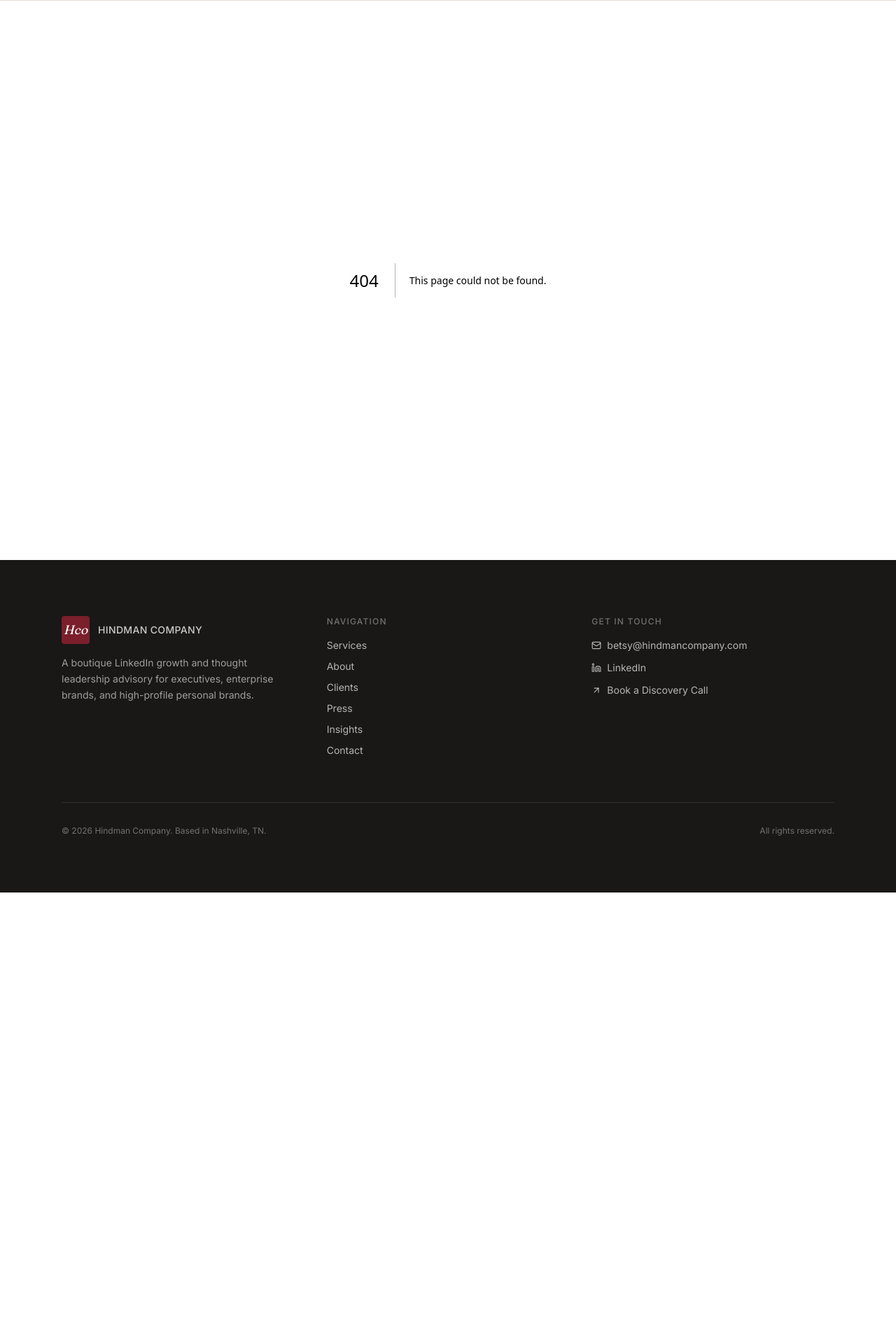
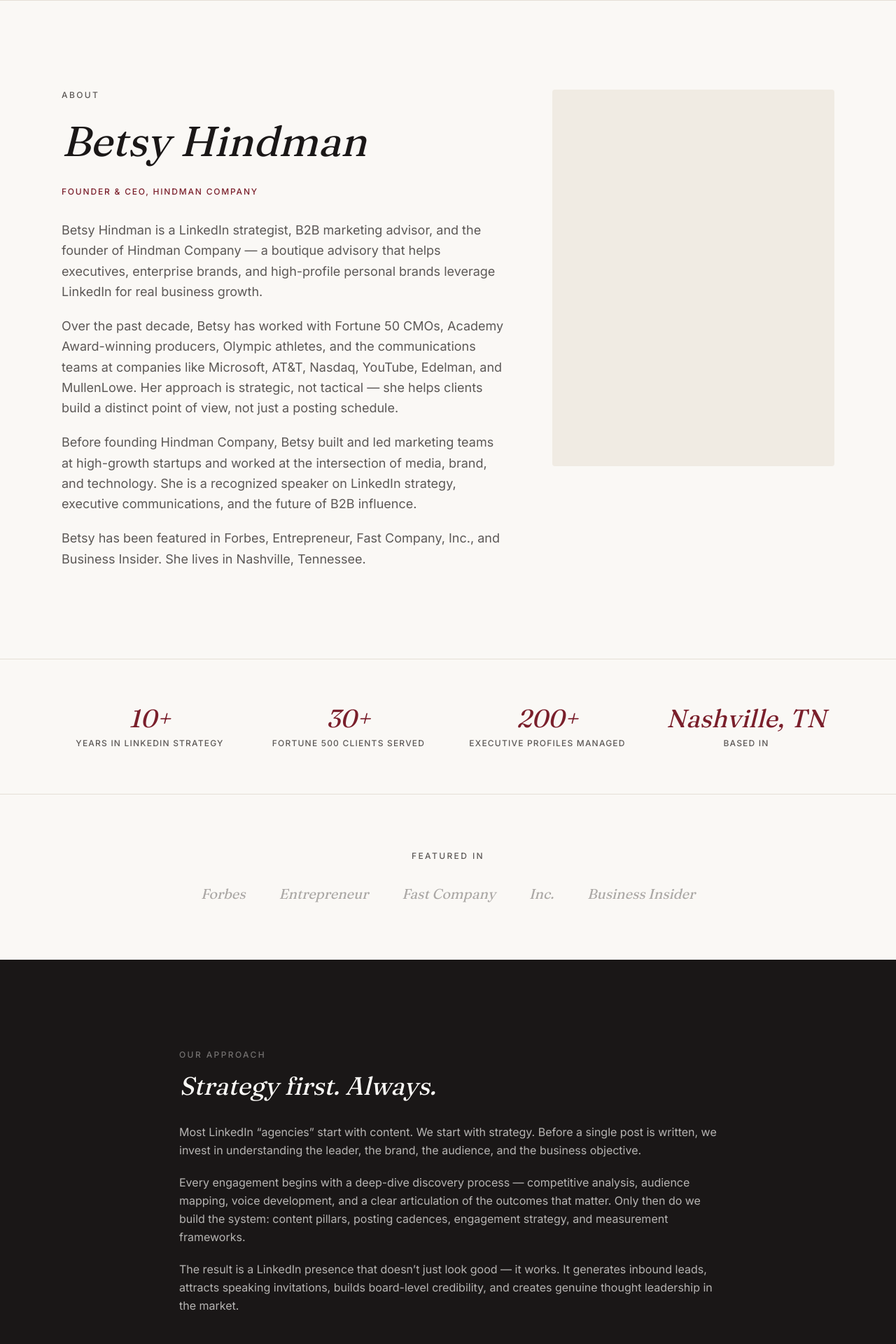
Before and after one commit to walterh1996/HindmanCo, a Next.js app: page /about in a window 1280 px wide. Before the commit this address had no page. Shown: the part 80-2000 px from the top of the page at 70% size. Before the commit the page ends 1355 px from the top, so only its background shows below. Built offline with nearby package versions, Linux system fonts and the light colour scheme.

Commit message:
auto-backup: 2026-05-15 21:27:17

```diff
--- /dev/null
+++ b/src/app/about/page.tsx
@@ -0,0 +1,212 @@
+import { FadeIn } from "@/components/fade-in";
+import { ArrowRight } from "lucide-react";
+import type { Metadata } from "next";
+
+export const metadata: Metadata = {
+  title: "About",
+  description:
+    "Meet Betsy Hindman — founder of Hindman Company, a boutique LinkedIn growth advisory trusted by Fortune 50 executives, global brands, and high-profile personal brands.",
+};
+
+const credentials = [
+  {
+    label: "Years in LinkedIn Strategy",
+    value: "10+",
+  },
+  {
+    label: "Fortune 500 Clients Served",
+    value: "30+",
+  },
+  {
+    label: "Executive Profiles Managed",
+    value: "200+",
+  },
+  {
+    label: "Based In",
+    value: "Nashville, TN",
+  },
+];
+
+const pressLogos = [
+  "Forbes",
+  "Entrepreneur",
+  "Fast Company",
+  "Inc.",
+  "Business Insider",
+];
+
+export default function AboutPage() {
+  return (
+    <>
+      {/* Hero */}
+      <section className="py-24 md:py-32">
+        <div className="container-narrow">
+          <div className="grid grid-cols-1 lg:grid-cols-5 gap-16 items-start">
+            <div className="lg:col-span-3">
+              <FadeIn>
+                <p className="text-xs font-medium tracking-[0.2em] uppercase text-text-secondary mb-6">
+                  About
+                </p>
+              </FadeIn>
+              <FadeIn delay={0.1}>
+                <h1 className="font-serif italic text-4xl md:text-5xl lg:text-6xl leading-[1.1] text-foreground mb-8">
+                  Betsy Hindman
+                </h1>
+              </FadeIn>
+              <FadeIn delay={0.15}>
+                <p className="text-xs font-medium tracking-[0.15em] uppercase text-brand mb-8">
+                  Founder &amp; CEO, Hindman Company
+                </p>
+              </FadeIn>
+              <FadeIn delay={0.2}>
+                <div className="space-y-5 text-text-secondary leading-relaxed text-lg">
+                  <p>
+                    Betsy Hindman is a LinkedIn strategist, B2B marketing
+                    advisor, and the founder of Hindman Company — a boutique
+                    advisory that helps executives, enterprise brands, and
+                    high-profile personal brands leverage LinkedIn for real
+                    business growth.
+                  </p>
+                  <p>
+                    Over the past decade, Betsy has worked with Fortune 50 CMOs,
+                    Academy Award-winning producers, Olympic athletes, and the
+                    communications teams at companies like Microsoft, AT&amp;T,
+                    Nasdaq, YouTube, Edelman, and MullenLowe. Her approach is
+                    strategic, not tactical — she helps clients build a distinct
+                    point of view, not just a posting schedule.
+                  </p>
+                  <p>
+                    Before founding Hindman Company, Betsy built and led
+                    marketing teams at high-growth startups and worked at the
+                    intersection of media, brand, and technology. She is a
+                    recognized speaker on LinkedIn strategy, executive
+                    communications, and the future of B2B influence.
+                  </p>
+                  <p>
+                    Betsy has been featured in Forbes, Entrepreneur, Fast
+                    Company, Inc., and Business Insider. She lives in Nashville,
+                    Tennessee.
+                  </p>
+                </div>
+              </FadeIn>
+            </div>
+
+            <div className="lg:col-span-2">
+              <FadeIn delay={0.2} direction="left">
+                <div className="aspect-[3/4] bg-accent rounded-sm mb-8" />
+              </FadeIn>
+            </div>
+          </div>
+        </div>
+      </section>
+
+      {/* Stats */}
+      <section className="border-y border-border py-16">
+        <div className="container-narrow">
+          <div className="grid grid-cols-2 md:grid-cols-4 gap-8">
+            {credentials.map((item, i) => (
+              <FadeIn key={item.label} delay={0.05 * i}>
+                <div className="text-center">
+                  <p className="font-serif italic text-3xl md:text-4xl text-brand mb-2">
+                    {item.value}
+                  </p>
+                  <p className="text-xs font-medium tracking-[0.1em] uppercase text-text-secondary">
+                    {item.label}
+                  </p>
+                </div>
+              </FadeIn>
+            ))}
+          </div>
+        </div>
+      </section>
+
+      {/* Featured In */}
+      <section className="py-20">
+        <div className="container-narrow text-center">
+          <FadeIn>
+            <p className="text-xs font-medium tracking-[0.2em] uppercase text-text-secondary mb-8">
+              Featured In
+            </p>
+          </FadeIn>
+          <div className="flex flex-wrap justify-center items-center gap-x-12 gap-y-4">
+            {pressLogos.map((name, i) => (
+              <FadeIn key={name} delay={0.05 * i}>
+                <span className="text-xl font-serif italic text-text-secondary/50">
+                  {name}
+                </span>
+              </FadeIn>
+            ))}
+          </div>
+        </div>
+      </section>
+
+      {/* Approach */}
+      <section className="py-24 md:py-32 bg-foreground text-cream">
+        <div className="container-narrow">
+          <div className="max-w-3xl mx-auto">
+            <FadeIn>
+              <p className="text-xs font-medium tracking-[0.2em] uppercase text-cream/40 mb-4">
+                Our Approach
+              </p>
+            </FadeIn>
+            <FadeIn delay={0.1}>
+              <h2 className="font-serif italic text-3xl md:text-4xl leading-[1.15] text-cream mb-8">
+                Strategy first. Always.
+              </h2>
+            </FadeIn>
+            <FadeIn delay={0.15}>
+              <div className="space-y-5 text-cream/70 leading-relaxed">
+                <p>
+                  Most LinkedIn &ldquo;agencies&rdquo; start with content. We
+                  start with strategy. Before a single post is written, we
+                  invest in understanding the leader, the brand, the audience,
+                  and the business objective.
+                </p>
+                <p>
+                  Every engagement begins with a deep-dive discovery process —
+                  competitive analysis, audience mapping, voice development, and
+                  a clear articulation of the outcomes that matter. Only then do
+                  we build the system: content pillars, posting cadences,
+                  engagement strategy, and measurement frameworks.
+                </p>
+                <p>
+                  The result is a LinkedIn presence that doesn&rsquo;t just look
+                  good — it works. It generates inbound leads, attracts speaking
+                  invitations, builds board-level credibility, and creates
+                  genuine thought leadership in the market.
+                </p>
+              </div>
+            </FadeIn>
+          </div>
+        </div>
+      </section>
+
+      {/* CTA */}
+      <section className="py-24 md:py-32 bg-accent">
+        <div className="container-narrow text-center">
+          <FadeIn>
+            <h2 className="font-serif italic text-3xl md:text-4xl leading-[1.15] text-foreground mb-6 max-w-2xl mx-auto">
+              Let&rsquo;s explore what we can build together.
+            </h2>
+          </FadeIn>
+          <FadeIn delay={0.1}>
+            <p className="text-text-secondary text-lg leading-relaxed mb-10 max-w-lg mx-auto">
+              Book a free 20-minute discovery call to discuss your goals and see
+              if Hindman Company is the right fit.
+            </p>
+          </FadeIn>
+          <FadeIn delay={0.15}>
+            <a
+              href="https://calendly.com/betsyhindman"
+              target="_blank"
+              rel="noopener noreferrer"
+              className="inline-flex items-center justify-center h-13 px-8 text-base font-medium bg-brand text-white rounded-sm hover:bg-brand-dark transition-colors duration-200"
+            >
+              Book a Discovery Call
+            </a>
+          </FadeIn>
+        </div>
+      </section>
+    </>
+  );
+}
```
